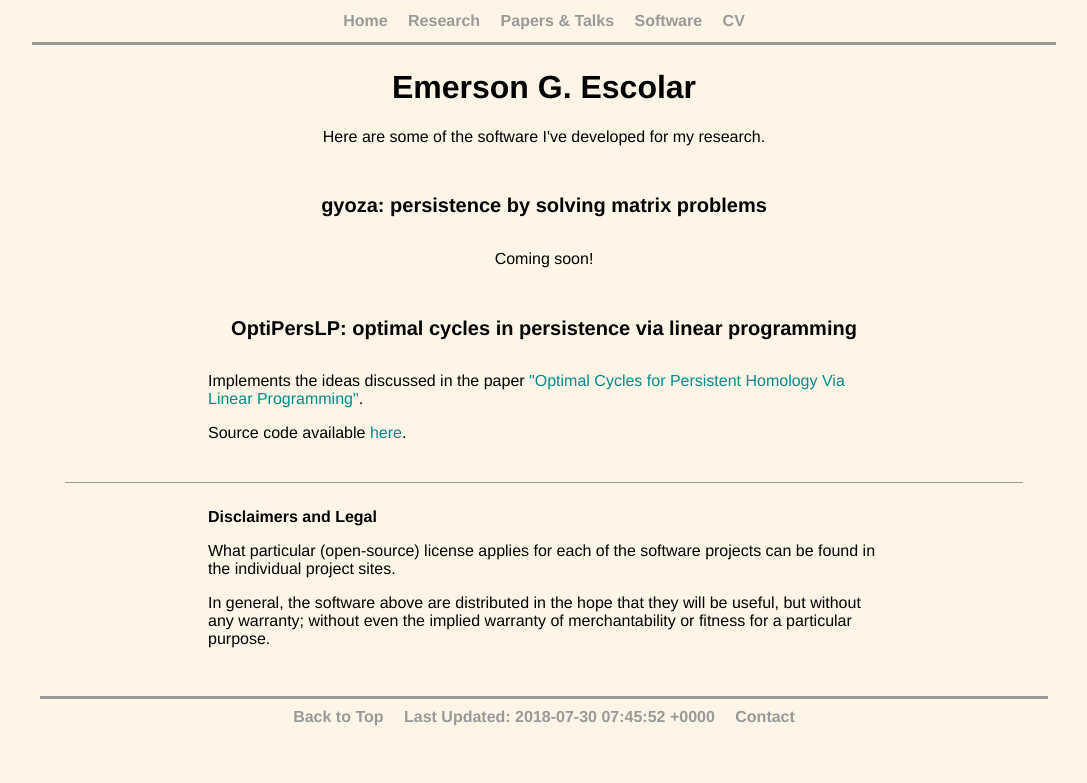
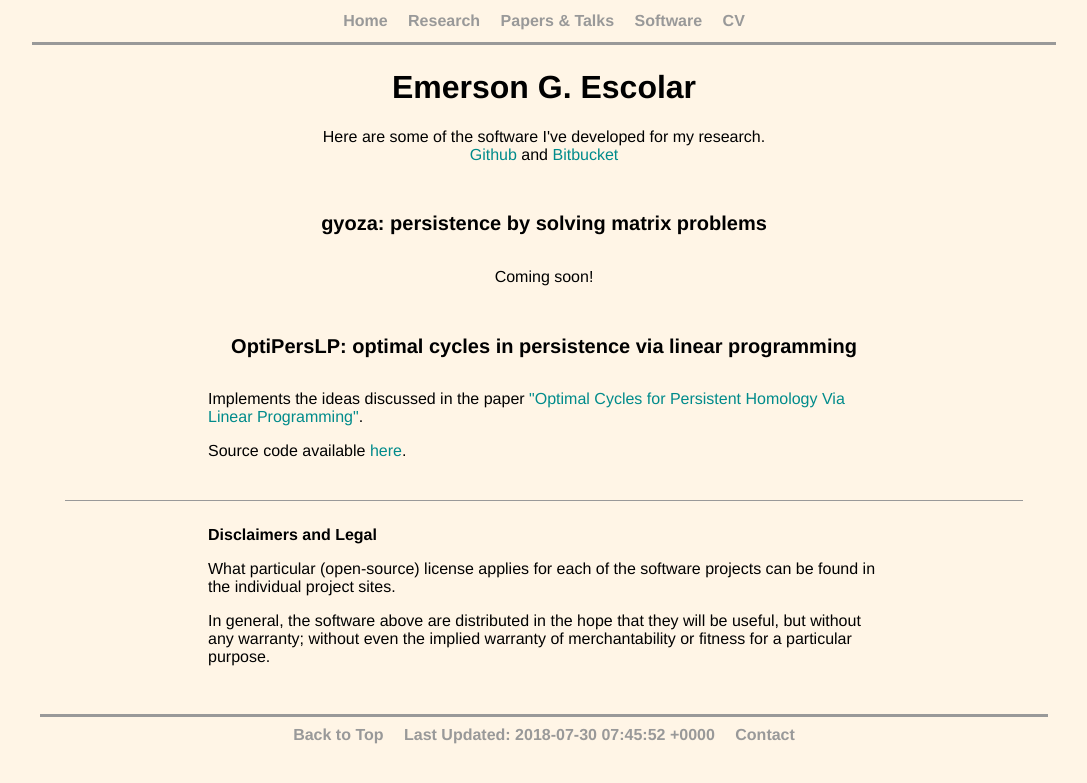
Before and after one commit to emerson-escolar/emerson-escolar.github.io, a Jekyll site: the page built from software.html, in a window 1280 px wide. Shown: the top 783 px of the page, without its empty margins (96-1183 px from the left). Built offline with Jekyll 4.4.1, drawn with Linux system fonts in a browser that asks for light colours.

Commit message:
add links to github and bitbucket pages

```diff
--- a/software.html
+++ b/software.html
@@ -9,6 +9,9 @@ title: Emerson G. Escolar
   <div class="blurb">
 		<p>
 			Here are some of the software I've developed for my research.
+			<br />
+			<a target="_blank" href="https://github.com/emerson-escolar">Github</a> and
+			<a target="_blank" href="https://bitbucket.org/remere/">Bitbucket</a>
 		</p>
   </div>
 </section>
```
